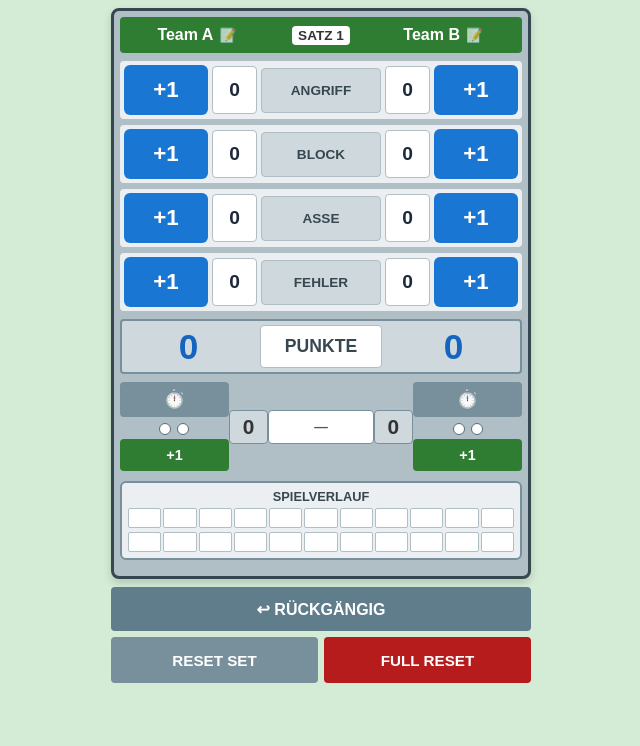
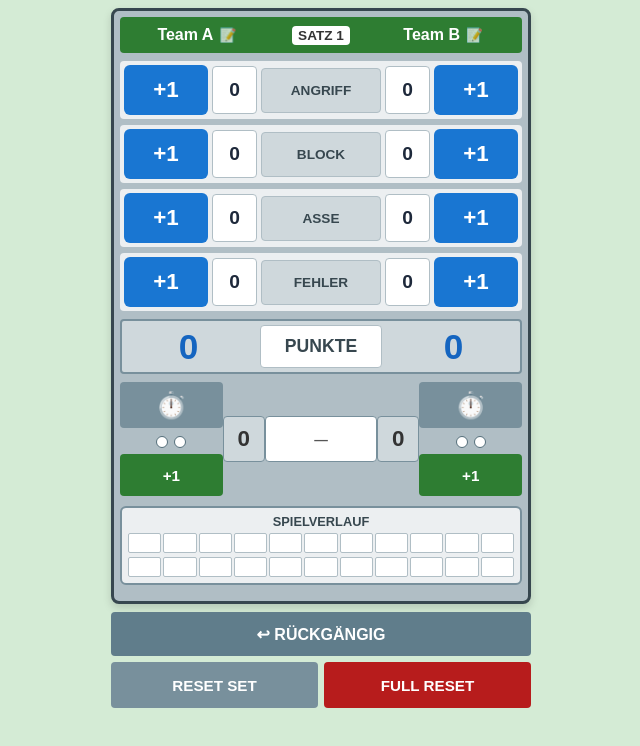
Before and after one commit to oooasg-dev/volleyball-score, a website: page score/index.html in a window 1280 px wide. Shown: the whole page, without its empty margins (319-959 px from the left). Drawn offline with Linux system fonts and the light colour scheme; no server answers.

Commit message:
Update index.html

```diff
--- a/score/index.html
+++ b/score/index.html
@@ -37,16 +37,22 @@
 
     /* СТИЛИ ДЛЯ АВТОМАТИЧЕСКИХ СЕТОВ И ТАЙМ-АУТОВ */
     .satz-row { display: flex; align-items: center; justify-content: space-between; margin-top: 8px; }
-    .control-btn-block { display: flex; flex-direction: column; align-items: center; gap: 4px; width: 125px; }
-    .btn-satz-inc { background-color: #2e7d32; height: 32px; font-size: 0.9rem; width: 100%; border: none; border-radius: 4px; color: white; font-weight: bold; cursor: pointer; }
-    .btn-timeout { background-color: #78909c; height: 35px; font-size: 1.1rem; width: 100%; border: none; border-radius: 4px; color: white; cursor: pointer; display: flex; align-items: center; justify-content: center; transition: background 0.3s; }
+    /* Управляет шириной всего блока (сделали чуть уже: со 125px до 110px) */
+    .control-btn-block { display: flex; flex-direction: column; align-items: center; gap: 6px; width: 110px; }
+
+    /* Кнопка тайм-аута (сделали выше: с 35px до 46px) */
+    .btn-timeout { background-color: #78909c; height: 46px; font-size: 1.6rem; width: 100%; border: none; border-radius: 4px; color: white; cursor: pointer; display: flex; align-items: center; justify-content: center; transition: background 0.3s; }
     .btn-timeout.active { background-color: #f57c00 !important; animation: blink 1s infinite; }
+
+    /* Кнопка +1 Сет (тоже сделали выше: с 32px до 42px) */
+    .btn-satz-inc { background-color: #2e7d32; height: 42px; font-size: 0.95rem; width: 100%; border: none; border-radius: 4px; color: white; font-weight: bold; cursor: pointer; text-transform: uppercase; }
     .timeout-dots { display: flex; gap: 6px; justify-content: center; margin-top: 2px; }
     .t-dot { width: 10px; height: 10px; border-radius: 50%; border: 1px solid #546e7a; background-color: #ffffff; transition: background 0.3s; }
     .t-dot.used { background-color: #78909c; border-color: #37474f; }
 
-    .satz-val { background: #cfd8dc; font-size: 1.3rem; font-weight: bold; padding: 6px 0; border-radius: 4px; border: 1px solid #78909c; width: 45px; display: flex; align-items: center; justify-content: center; height: 34px; box-sizing: border-box; }
-    .history-cell { background: #fff; font-size: 0.85rem; font-weight: bold; padding: 8px 2px; border-radius: 4px; border: 1px solid #78909c; color: #555; width: 120px; min-height: 18px; white-space: nowrap; overflow: hidden; text-overflow: ellipsis; display: flex; align-items: center; justify-content: center; height: 34px; box-sizing: border-box; }
+    /* Высота ячеек счета сетов и истории (подровняли под новые высокие кнопки) */
+    .satz-val { background: #cfd8dc; font-size: 1.4rem; font-weight: bold; padding: 6px 0; border-radius: 4px; border: 1px solid #78909c; width: 45px; display: flex; align-items: center; justify-content: center; height: 46px; box-sizing: border-box; }
+    .history-cell { background: #fff; font-size: 0.85rem; font-weight: bold; padding: 8px 2px; border-radius: 4px; border: 1px solid #78909c; color: #555; width: 120px; white-space: nowrap; overflow: hidden; text-overflow: ellipsis; display: flex; align-items: center; justify-content: center; height: 46px; box-sizing: border-box; }
 
     .timeline-container { background: #eceff1; border: 2px solid #78909c; border-radius: 6px; margin: 10px 0; padding: 6px; }
     .timeline-title { font-size: 0.8rem; font-weight: bold; color: #37474f; text-transform: uppercase; margin-bottom: 4px; }
```
